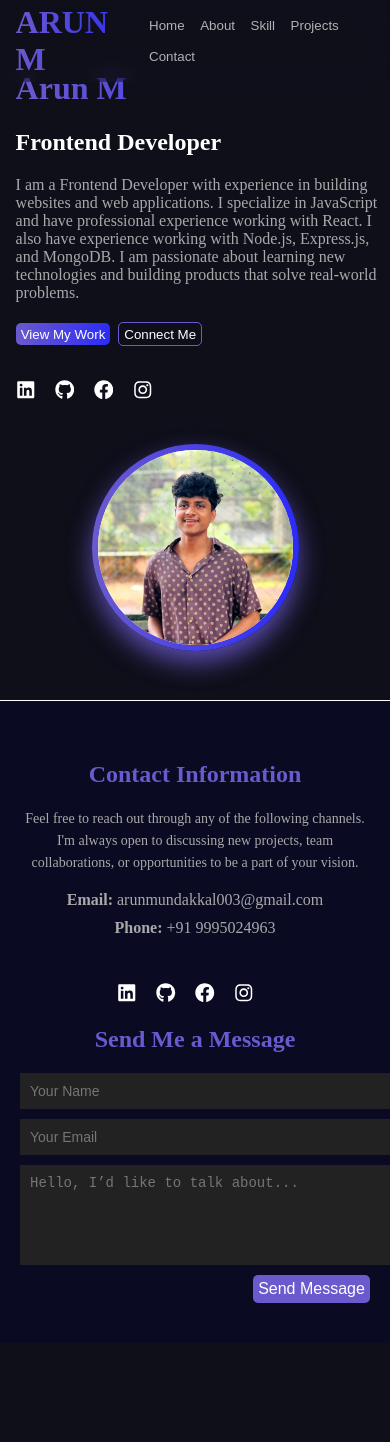
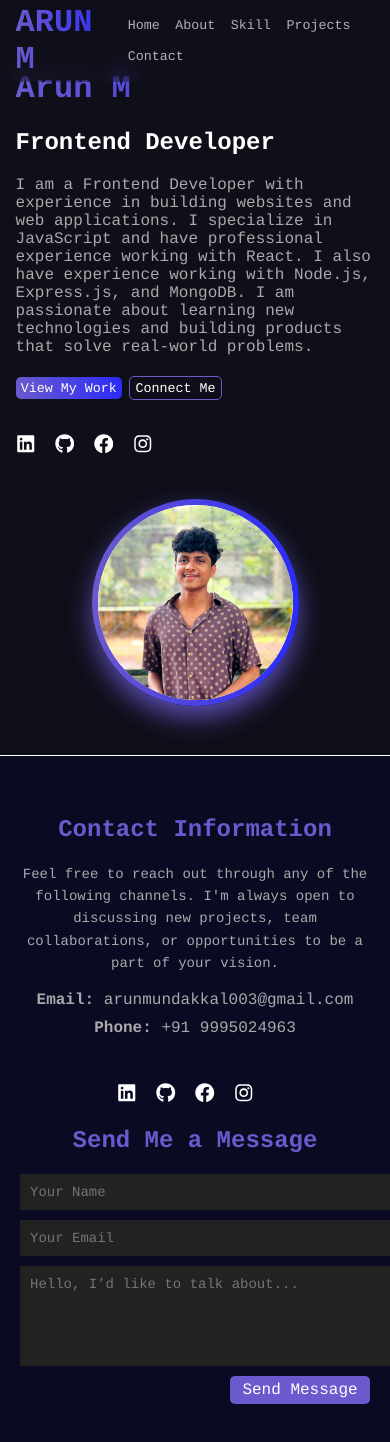
Before and after one commit to Arunitdy/portfolio-2.0, a React (Vite) app in the folder portfolio/: page / in a window 390 px wide. Before the commit the page ends 1343 px from the top, so only its background shows below. Built offline with nearby package versions, Linux system fonts and the light colour scheme.

Commit message:
refactor profile styles for improved layout and typography

```diff
--- a/portfolio/src/All/Profile.css
+++ b/portfolio/src/All/Profile.css
@@ -226,7 +226,7 @@
     background: #6a5acd;
     color: white;
     border: none;
-    width: 30vw;
+    width: 140px;
     border-radius: 5px;
     margin-left:auto;
     padding: 5px;
@@ -239,19 +239,6 @@
     background: transparent;
     border: 2px solid #6a5acd;
   }
-
-  @media (max-width: 768px) {
-    .footer-container {
-      flex-direction: column;
-      text-align: center;
-    }
-
-    .contact-info,
-    .contact-form {
-      width: 100%;
-    }
-  }
-
 
 
 
@@ -277,4 +264,14 @@
     .icon {
         font-size: 5vw;
     }
+
+    .footer-container {
+        flex-direction: column;
+        text-align: center;
+      }
+
+      .contact-info,
+      .contact-form {
+        width: 100%;
+      }
 }
--- a/portfolio/src/index.css
+++ b/portfolio/src/index.css
@@ -1,3 +1,8 @@
+
+* {
+  font-family: Courier, monospace;
+}
+
 body, html {
   margin: 0;
   padding: 0;
```
